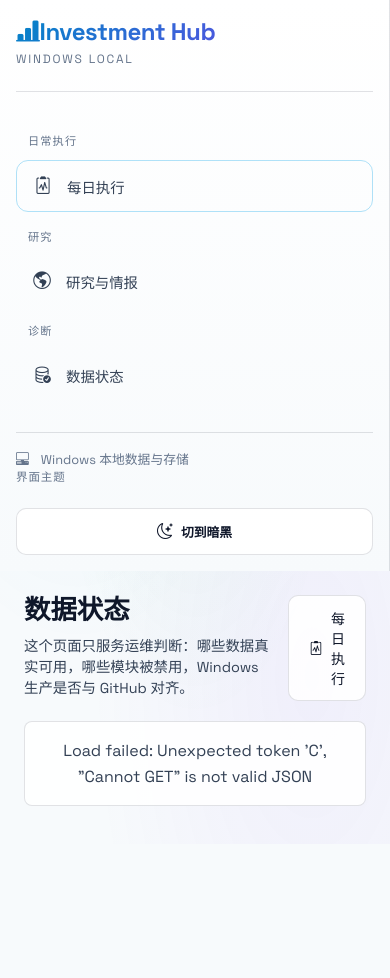
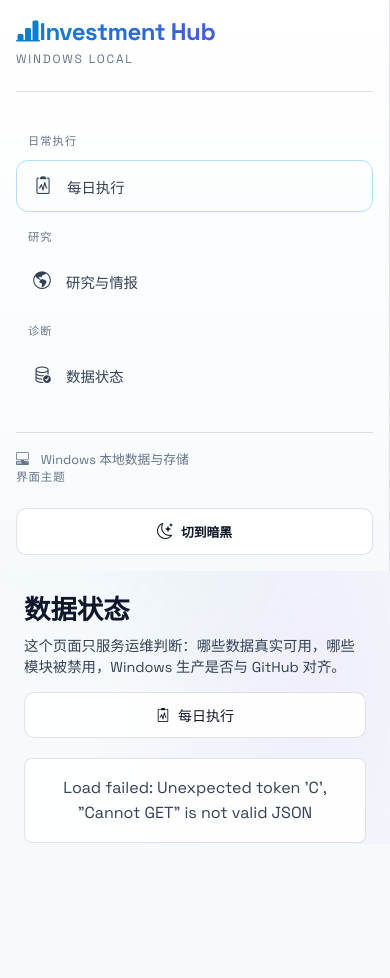
Before and after one commit to luolinhan/investment-decision-system, a FastAPI app: template templates/investment_data.html in a window 390 px wide. Shown: the top 978 px of the page. Run offline with FastAPI, Linux system fonts and the light colour scheme; the template is opened without the code that fills it, so the values that code supplies are empty; parts of the project's set-up code (start-up, migrations or seed data) failed here and were passed over.

Commit message:
fix: improve data page mobile layout

```diff
--- a/templates/investment_data.html
+++ b/templates/investment_data.html
@@ -120,9 +120,24 @@
     }
 
     @media (max-width: 640px) {
+        .page-intro {
+            flex-direction: column;
+            align-items: flex-start;
+        }
+
+        .page-intro .btn {
+            width: 100%;
+            justify-content: center;
+        }
+
         .status-row {
             display: grid;
-            grid-template-columns: minmax(104px, 34%) minmax(0, 1fr);
+            grid-template-columns: 1fr;
+            gap: 0.25rem;
+        }
+
+        .status-value {
+            text-align: left;
         }
     }
 </style>
```
